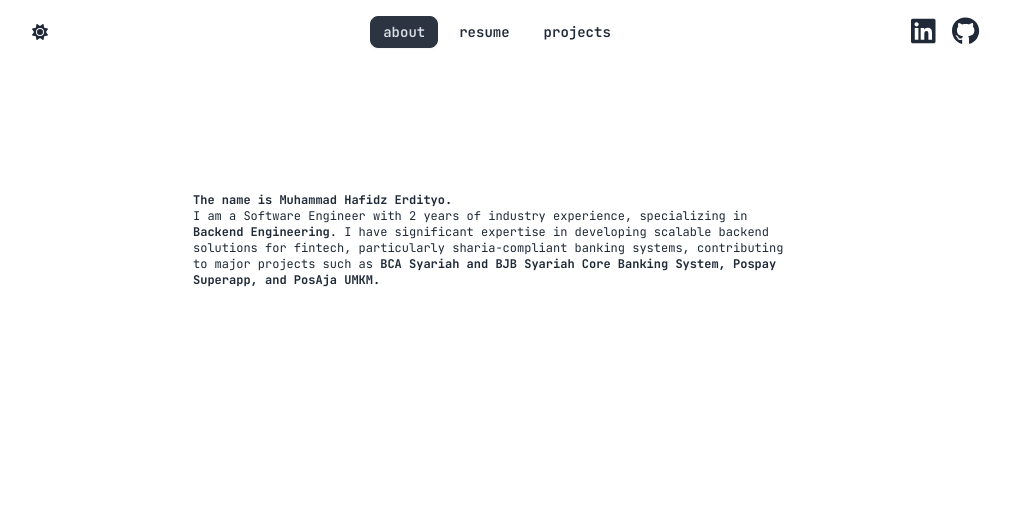
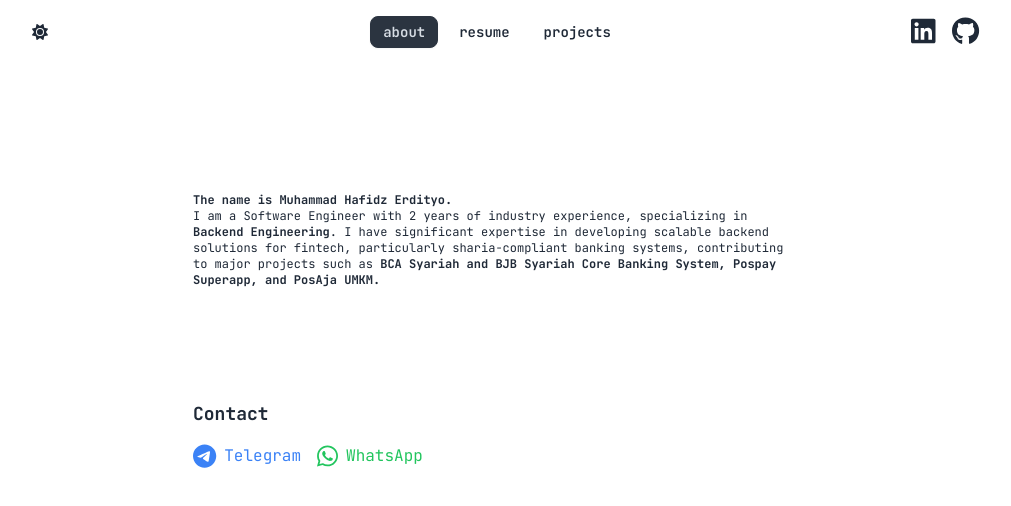
Before and after one commit to hafidzerdityo/portfolio, a React (Vite) app: page / in a window 1280 px wide. Shown: the top 506 px of the page, without its empty margins (143-1154 px from the left). Built offline with nearby package versions, Linux system fonts and the light colour scheme.

Commit message:
feat(About.jsx): add contact info

```diff
--- a/src/components/About.jsx
+++ b/src/components/About.jsx
@@ -1,23 +1,51 @@
 import React from "react";
+import { FontAwesomeIcon } from "@fortawesome/react-fontawesome";
+import { faTelegram, faWhatsapp } from "@fortawesome/free-brands-svg-icons";
 
 const About = () => {
   return (
     <>
       <div className="min-h-screen bg-base-100 pb-10 pt-48 overflow-y-scroll">
         <div className="container mx-auto px-10 sm:px-8 lg:px-8 max-w-2xl flex flex-col gap-12 lg:gap-20">
-          <p className="text-xs w-full">
+          <div className="text-xs w-full">
             <p className="font-bold">The name is Muhammad Hafidz Erdityo.</p>I
             am a Software Engineer with 2 years of industry experience,
             specializing in{" "}
             <span className="font-bold">Backend Engineering</span>. I have
             significant expertise in developing scalable backend solutions for
             fintech, particularly sharia-compliant banking systems, contributing
-            to major projects such as{" "}
+            to major projects such as
             <span className="font-bold">
+              {" "}
               BCA Syariah and BJB Syariah Core Banking System, Pospay Superapp,
               and PosAja UMKM.
             </span>
-          </p>
+          </div>
+
+          {/* Contact Section */}
+          <div className="flex flex-col gap-4 mt-8">
+            <h2 className="text-lg font-bold">Contact</h2>
+            <div className="flex items-center gap-4">
+              <a
+                href="https://t.me/hafidzerdityo"
+                target="_blank"
+                rel="noopener noreferrer"
+                className="flex items-center gap-2 text-blue-500 hover:text-blue-700 hover:scale-105"
+              >
+                <FontAwesomeIcon icon={faTelegram} className="text-2xl" />
+                <span>Telegram</span>
+              </a>
+              <a
+                href="https://wa.me/6282118674613"
+                target="_blank"
+                rel="noopener noreferrer"
+                className="flex items-center gap-2 text-green-500 hover:text-green-700 hover:scale-105"
+              >
+                <FontAwesomeIcon icon={faWhatsapp} className="text-2xl" />
+                <span>WhatsApp</span>
+              </a>
+            </div>
+          </div>
         </div>
       </div>
     </>
--- a/src/components/Project/ProjectContent.jsx
+++ b/src/components/Project/ProjectContent.jsx
@@ -11,7 +11,7 @@
 
   return (
     <div className="min-h-screen bg-base-100 py-10 pt-24">
-      <div className="container mx-auto max-w-2xl flex flex-col gap-12 lg:gap-20">
+      <div className="container text-xs lg:text-md mx-auto max-w-2xl flex flex-col gap-12 lg:gap-20 px-10 sm:px-8 lg:px-8">
         <button
           onClick={() => setProject(null)}
           className="inline-flex max-w-fit rounded-lg p-3 gap-4 items-center hover:bg-base-200"
@@ -20,7 +20,7 @@
           <span>Back</span>
         </button>
 
-        <div className="flex flex-col items-center gap-10 lg:flex-row ">
+        <div className="flex flex-col items-center gap-10 lg:flex-row  ">
           <div className="flex flex-col gap-4 text-center lg:text-left ">
             <h1 className="text-3xl font-bold">{selectedProject.title}</h1>
             <div className="flex flex-col items-center gap-4 lg:flex-row">
--- a/src/components/Projects.jsx
+++ b/src/components/Projects.jsx
@@ -104,7 +104,7 @@
 
   return (
     <div className="min-h-screen bg-base-100 pb-10 pt-48">
-      <div className="container mx-auto px-10 sm:px-8 lg:px-8 max-w-4xl flex flex-col gap-12 lg:gap-20">
+      <div className="container text-xs lg:text-md mx-auto px-10 sm:px-8 lg:px-8 max-w-4xl flex flex-col gap-12 lg:gap-20">
         <div className="grid grid-cols-1 md:grid-cols-2 lg:grid-cols-3 gap-6">
           {projectList.map((val) => (
             <div
@@ -134,7 +134,7 @@
                 </p>
               </div>
               <div className="flex-grow">
-                <p className="mt-2 text-sm text-base-content">
+                <p className="mt-2  text-base-content">
                   {val.desc.length > 100
                     ? `${val.desc.substring(0, 100)}...`
                     : val.desc}
@@ -145,7 +145,7 @@
                 {val.tag.map((tag, index) => (
                   <span
                     key={index}
-                    className="text-xs font-medium text-base-600 bg-base-300 px-2 py-1 rounded-lg"
+                    className="font-medium text-base-600 bg-base-300 px-2 py-1 rounded-lg"
                   >
                     {tag}
                   </span>
--- a/src/components/Resume.jsx
+++ b/src/components/Resume.jsx
@@ -30,7 +30,7 @@
       ],
     },
     {
-      date: "Jan 2021 - Jul 2022",
+      date: "Jan 2022 - Jul 2022",
       role: "Data Scientist",
       company: "Telkom Indonesia",
       type: "Contract",
```
